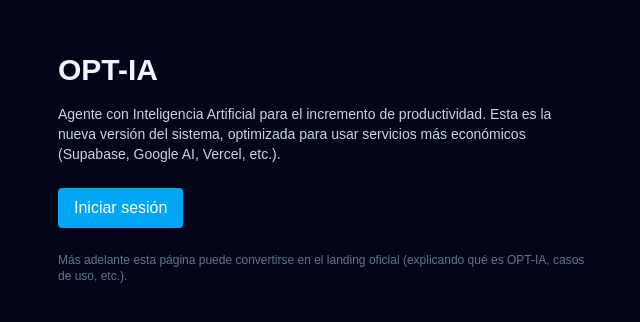
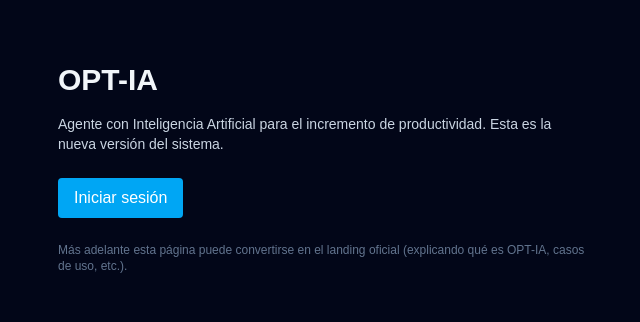
Before and after one commit to 01-Alan-Lim/opt-ia-3, a Next.js app: page / in a window 1280 px wide. Shown: the part 232-554 px from the top of the page, without its empty margins (318-958 px from the left). Built offline with nearby package versions, Linux system fonts and the light colour scheme; no server answers.

Commit message:
Nueva versión

```diff
--- a/src/app/page.tsx
+++ b/src/app/page.tsx
@@ -8,8 +8,7 @@ export default function Home() {
 
         <p className="text-sm text-slate-300 mb-6">
           Agente con Inteligencia Artificial para el incremento de productividad.
-          Esta es la nueva versión del sistema, optimizada para usar servicios
-          más económicos (Supabase, Google AI, Vercel, etc.).
+          Esta es la nueva versión del sistema.
         </p>
 
         <div className="flex flex-col sm:flex-row gap-3">
```
